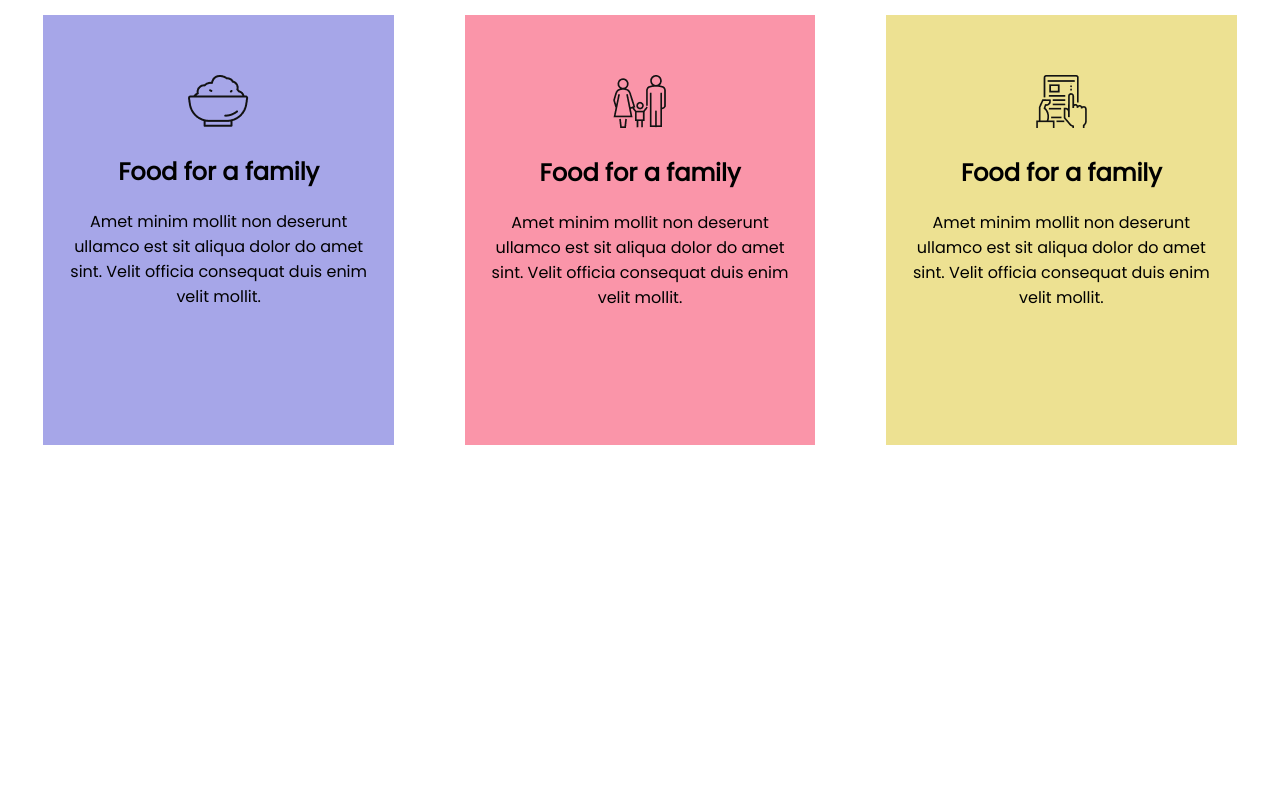
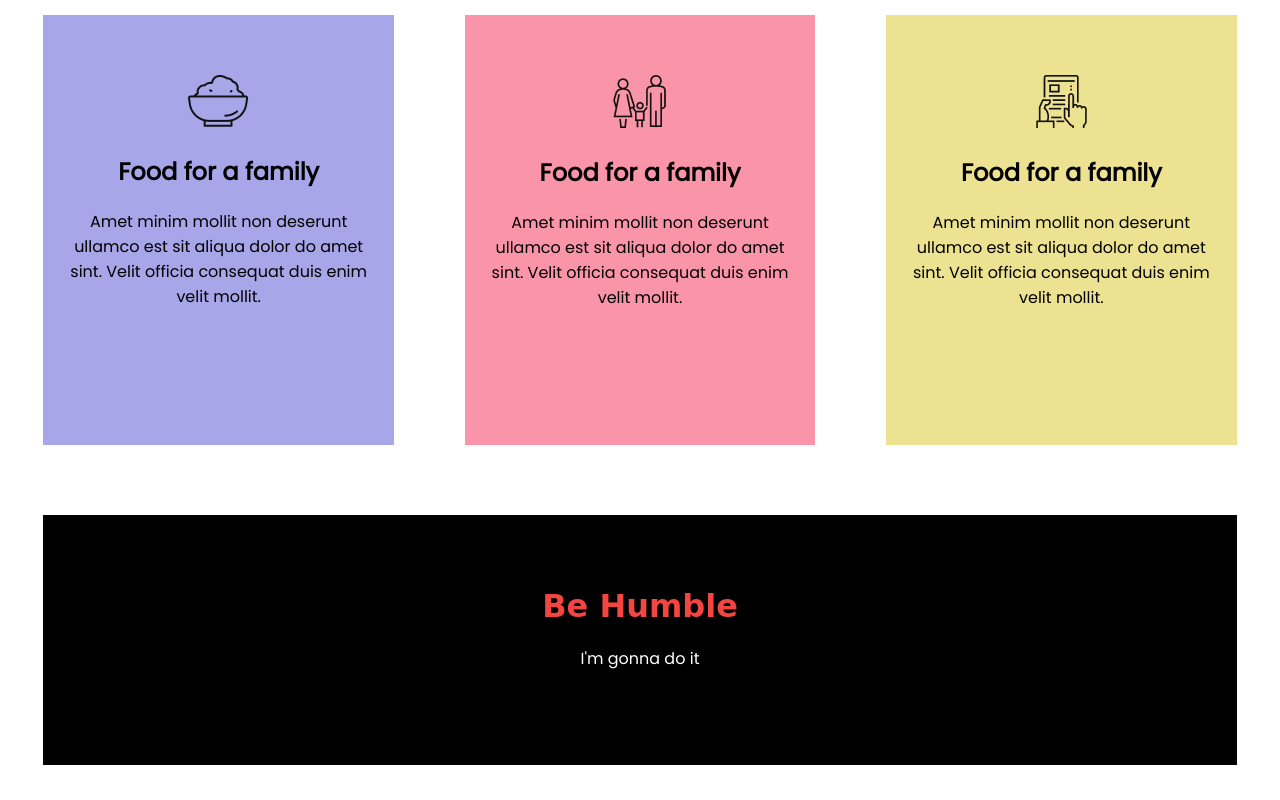
Before and after one commit to Shafayet-Hossain23/Donate-Today, a plain HTML site: page index.html in a window 1280 px wide. Shown: the part 1749-2549 px from the top of the page. Before the commit the page ends 2237 px from the top, so only its background shows below. Drawn offline with Linux system fonts and the light colour scheme.

Commit message:
third-updated

```diff
--- a/index.html
+++ b/index.html
@@ -93,5 +93,11 @@
     </section>
 
 </body>
+<footer>
+    <div class="footers">
+        <h1>Be Humble</h1>
+        <p>I'm gonna do it</p>
+    </div>
+</footer>
 
 </html>
--- a/style.css
+++ b/style.css
@@ -111,3 +111,20 @@ body {
 .icon-3 {
     background-color: rgba(237, 225, 146, 0.996);
 }
+
+.footers {
+    background-color: black;
+    text-align: center;
+    margin: 35px;
+    height: 200px;
+    padding-top: 50px;
+}
+
+.footers h1 {
+    color: rgb(244, 70, 64);
+    font-family: cursive;
+}
+
+.footers p {
+    color: white;
+}
```
